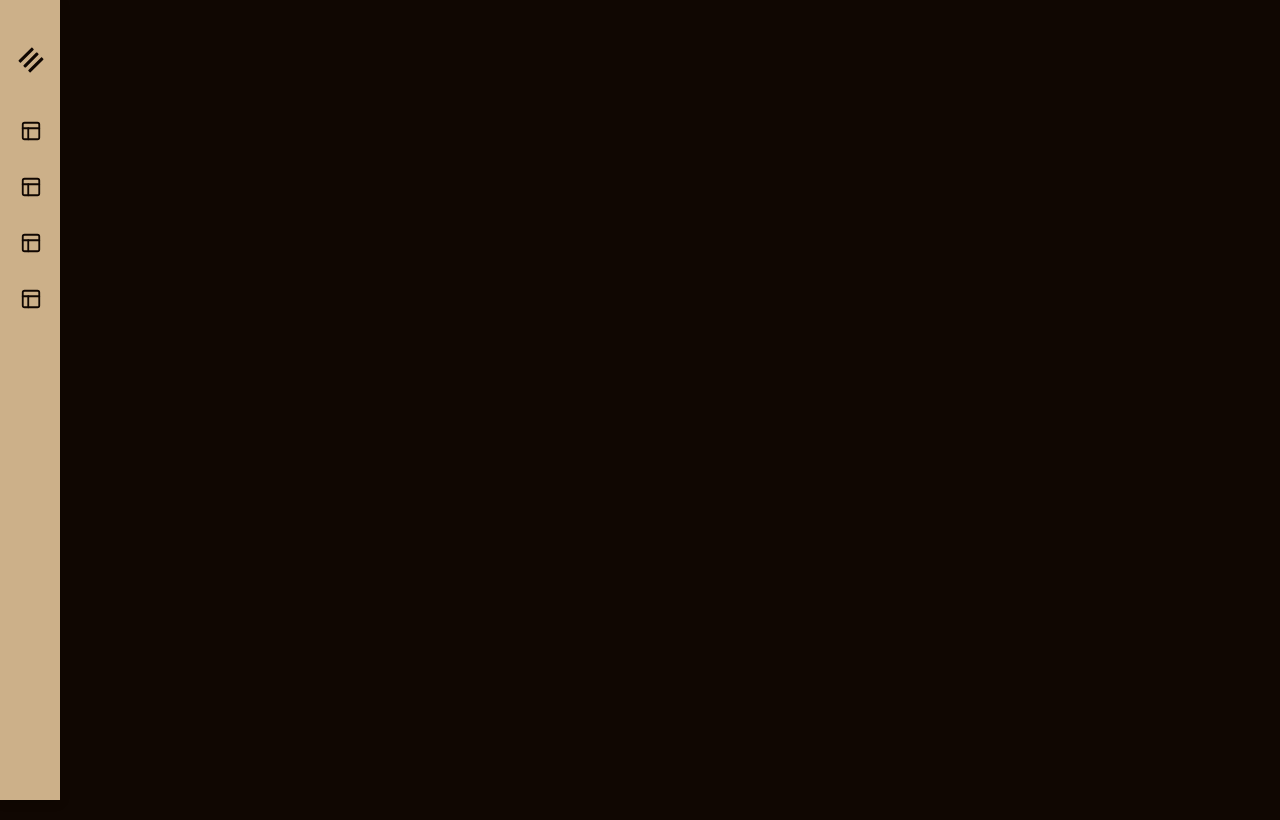
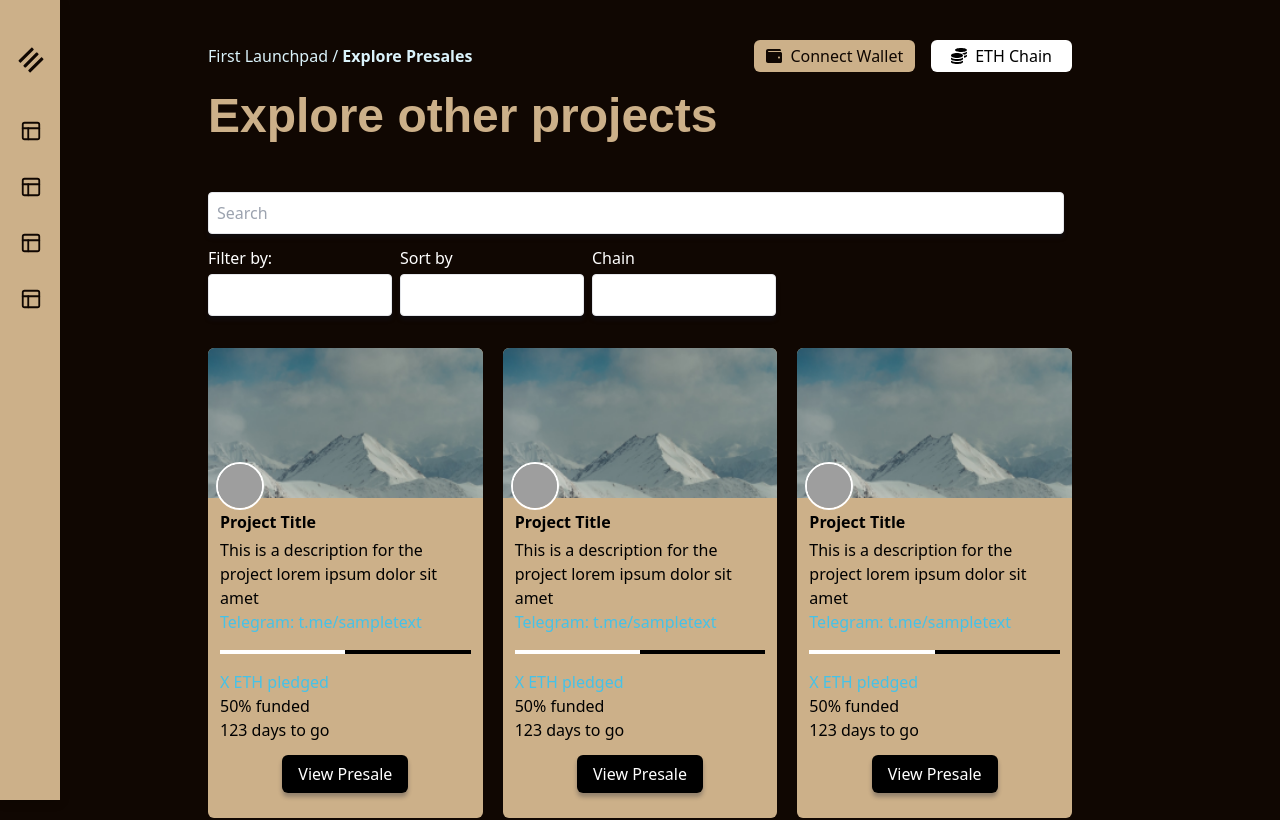
Before and after one commit to Demandtech/gob, a React (Vite) app: page /explore in a window 1280 px wide. Shown: the top 820 px of the page. Built offline with nearby package versions, Linux system fonts and the light colour scheme; grey boxes are pictures that could not be loaded; a web font is replaced by a local one.

Commit message:
explore page

```diff
--- a/src/App.jsx
+++ b/src/App.jsx
@@ -3,6 +3,7 @@ import Home from './pages/Home'
 import { BrowserRouter, Route, Routes } from 'react-router-dom'
 import Locker from './pages/Locker'
 import Presale from './pages/Presale'
+import Explore from './pages/Explore'
 
 function App() {
   return (
@@ -13,6 +14,7 @@ function App() {
           <Route path='/' element={<Home />} />
           <Route path='/locker' element={<Locker />} />
           <Route path='/presale' element={<Presale />} />
+          <Route path='/explore' element={<Explore />} />
         </Routes>
       </BrowserRouter>
     </div>
--- a/src/components/Input.jsx
+++ b/src/components/Input.jsx
@@ -1,5 +1,5 @@
 import { useState } from "react"
-const Input = ({ type, placeholder, label, name, info, onchange, value }) => {
+const Input = ({ type, placeholder, label, name, info, onchange, value, className }) => {
   const [selectedCurrency, setSelectedCurrency] = useState()
   if (type === 'radio') {
     return (
@@ -31,7 +31,7 @@ const Input = ({ type, placeholder, label, name, info, onchange, value }) => {
     <>
       <div className='mb-3 input-control'>
         {type !== 'checkbox' && (
-          <label className='pb-1 block text-dark' htmlFor={name}>
+          <label className={`pb-1 block text-dark ${className}`} htmlFor={name}>
             {label}{' '}
           </label>
         )}
--- /dev/null
+++ b/src/components/ProjectCard.jsx
@@ -0,0 +1,40 @@
+import React from 'react'
+import projectImg from '../assets/project-bg.png'
+
+const ProjectCard = ({ days, title, desc, social, coin, refund, img }) => {
+  return (
+    <div className='bg-title rounded-md overflow-hidden'>
+      <div
+        className='top w-full h-22 relative'
+        style={{ background: `url(${projectImg})`, backgroundSize: 'cover' }}
+      >
+        <img
+          className='h-12 w-12 absolute -bottom-3 border-2 border-white rounded-full left-2'
+          src={img}
+          alt=''
+        />
+      </div>
+      <div className='p-3'>
+        <h3 className='font-bold pb-1'>{title}</h3>
+        <p>{desc}</p>
+        <a href={'#'} className='mt-y text-primary-btn'>
+          {social}
+        </a>
+
+        <div className='h-1 w-full bg-black my-4'>
+          <div className='h-full bg-white w-1/2'></div>
+        </div>
+        <p className='text-primary-btn'>{coin}</p>
+        <p>{refund}</p>
+        <p>{days}</p>
+        <div className='text-center my-5'>
+          <a className='project-btn bg-black text-white px-4 rounded-md py-2' href='#'>
+            View Presale
+          </a>
+        </div>
+      </div>
+    </div>
+  )
+}
+
+export default ProjectCard
--- a/src/components/Sidebar.jsx
+++ b/src/components/Sidebar.jsx
@@ -26,8 +26,9 @@ const navigation = [
   },
   {
     id: '4444',
-    name: 'Navigation4',
+    name: 'Explore',
     child: ['child1', 'child2', 'child3'],
+    link: '/explore'
   },
 ]
 
--- a/src/index.css
+++ b/src/index.css
@@ -8,8 +8,6 @@
     url('font/TildaSans-Bold.woff2') format('woff2');
 }
 
-
-
 body {
   position: relative;
   box-sizing: border-box;
@@ -19,7 +17,6 @@ body {
 
 .title {
   font-family: 'Enchanted Land', sans-serif;
-
 }
 
 .home-img {
@@ -97,6 +94,14 @@ body {
   border-radius: 8px;
 }
 
+.top {
+  height: 150px;
+}
+
+.project-btn {
+  box-shadow: 0px 4px 4px rgba(15, 23, 42, 0.3);
+}
+
 .counter {
   background: linear-gradient();
 }
--- /dev/null
+++ b/src/pages/Explore.jsx
@@ -0,0 +1,115 @@
+import Layout from '../components/Layout'
+import Header from '../components/Header'
+import Input from '../components/Input'
+import ProjectCard from '../components/ProjectCard'
+
+const projects = [
+  {
+    title: 'Project Title',
+    desc: 'This is a description for the project lorem ipsum dolor sit amet',
+    social: 'Telegram: t.me/sampletext',
+    coin: 'X ETH pledged',
+    refund: '50% funded',
+    days: '123 days to go',
+    img: 'https://coenterprises.com.au/wp-content/uploads/2018/02/male-placeholder-image.jpeg',
+  },
+  {
+    title: 'Project Title',
+    desc: 'This is a description for the project lorem ipsum dolor sit amet',
+    social: 'Telegram: t.me/sampletext',
+    coin: 'X ETH pledged',
+    refund: '50% funded',
+    days: '123 days to go',
+    img: 'https://coenterprises.com.au/wp-content/uploads/2018/02/male-placeholder-image.jpeg',
+  },
+  {
+    title: 'Project Title',
+    desc: 'This is a description for the project lorem ipsum dolor sit amet',
+    social: 'Telegram: t.me/sampletext',
+    coin: 'X ETH pledged',
+    refund: '50% funded',
+    days: '123 days to go',
+    img: 'https://coenterprises.com.au/wp-content/uploads/2018/02/male-placeholder-image.jpeg',
+  },
+  {
+    title: 'Project Title',
+    desc: 'This is a description for the project lorem ipsum dolor sit amet',
+    social: 'Telegram: t.me/sampletext',
+    coin: 'X ETH pledged',
+    refund: '50% funded',
+    days: '123 days to go',
+    img: 'https://coenterprises.com.au/wp-content/uploads/2018/02/male-placeholder-image.jpeg',
+  },
+  {
+    title: 'Project Title',
+    desc: 'This is a description for the project lorem ipsum dolor sit amet',
+    social: 'Telegram: t.me/sampletext',
+    coin: 'X ETH pledged',
+    refund: '50% funded',
+    days: '123 days to go',
+    img: 'https://coenterprises.com.au/wp-content/uploads/2018/02/male-placeholder-image.jpeg',
+  },
+  {
+    title: 'Project Title',
+    desc: 'This is a description for the project lorem ipsum dolor sit amet',
+    social: 'Telegram: t.me/sampletext',
+    coin: 'X ETH pledged',
+    refund: '50% funded',
+    days: '123 days to go',
+    img: 'https://coenterprises.com.au/wp-content/uploads/2018/02/male-placeholder-image.jpeg',
+  },
+  {
+    title: 'Project Title',
+    desc: 'This is a description for the project lorem ipsum dolor sit amet',
+    social: 'Telegram: t.me/sampletext',
+    coin: 'X ETH pledged',
+    refund: '50% funded',
+    days: '123 days to go',
+    img: 'https://coenterprises.com.au/wp-content/uploads/2018/02/male-placeholder-image.jpeg',
+  },
+  {
+    title: 'Project Title',
+    desc: 'This is a description for the project lorem ipsum dolor sit amet',
+    social: 'Telegram: t.me/sampletext',
+    coin: 'X ETH pledged',
+    refund: '50% funded',
+    days: '123 days to go',
+    img: 'https://coenterprises.com.au/wp-content/uploads/2018/02/male-placeholder-image.jpeg',
+  },
+  {
+    title: 'Project Title',
+    desc: 'This is a description for the project lorem ipsum dolor sit amet',
+    social: 'Telegram: t.me/sampletext',
+    coin: 'X ETH pledged',
+    refund: '50% funded',
+    days: '123 days to go',
+    img: 'https://coenterprises.com.au/wp-content/uploads/2018/02/male-placeholder-image.jpeg',
+  },
+]
+
+const Explore = () => {
+  return (
+    <Layout>
+      <Header page={'Explore Presales'} title={'Explore other projects'} />
+      <div>
+        <Input placeholder={'Search'} type={'text'} />
+        <div className='flex w-2/3'>
+          <Input
+            className={'text-white'}
+            label={'Filter by:'}
+            type={'select'}
+          />
+          <Input className={'text-white'} type={'select'} label={'Sort by'} />
+          <Input className={'text-white'} type={'select'} label={'Chain'} />
+        </div>
+        <div className='grid md:grid-cols-2 lg:grid-cols-3 gap-5 mt-5'>
+          {projects.map((pro, index) => {
+            return <ProjectCard key={index} {...pro} />
+          })}
+        </div>
+      </div>
+    </Layout>
+  )
+}
+
+export default Explore
```
Also changed, not shown: src/assets/project-bg.png (added).
